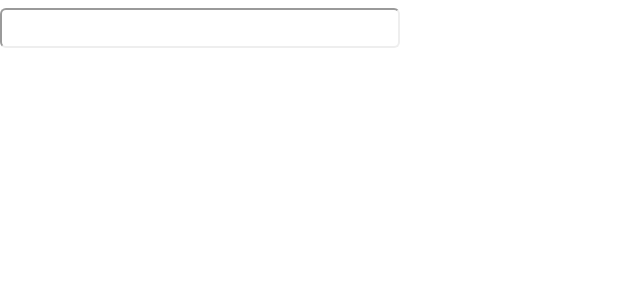
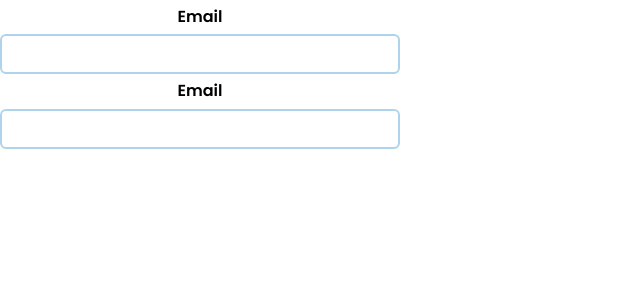
Before and after one commit to GoofyComponent/GoofyDesign, a React (Vite) app: page / in a window 1280 px wide. Shown: the top 300 px of the page, without its empty margins (0-640 px from the left). Built offline with nearby package versions, Linux system fonts and the light colour scheme.

Commit message:
Add first looking to textInput component &

```diff
--- a/package.json
+++ b/package.json
@@ -1,5 +1,5 @@
 {
-  "name": "my-vue-app",
+  "name": "goofydesign",
   "private": true,
   "version": "0.0.0",
   "type": "module",
--- a/src/assets/css/design-tokens/base-colors.css
+++ b/src/assets/css/design-tokens/base-colors.css
@@ -1,8 +1,8 @@
-:root{
-    --goofydesign-color_primary:"#000000";
-    --goofydesign-color_secondary:"#FFFFFF",
-    --goofydesign-color_bg-main:"#073A55",
-    --goofydesign-color_bg-secondary:"#AED3EA";
-    --goofydesign-color_tertiary:"#5FA7D4",
-    --goofydesign-color_error:"#FF1C1C",
+:root {
+  --goofydesign-color_primary: #000000;
+  --goofydesign-color_secondary: #ffffff;
+  --goofydesign-color_bg-main: #073a55;
+  --goofydesign-color_bg-secondary: #aed3ea;
+  --goofydesign-color_tertiary: #5fa7d4;
+  --goofydesign-color_error: #ff1c1c;
 }
--- /dev/null
+++ b/src/assets/css/design-tokens/radius.css
@@ -0,0 +1,3 @@
+:root {
+  --goofydesign-radius_normal: 0.375rem;
+}
--- a/src/assets/css/utilities/index.css
+++ b/src/assets/css/utilities/index.css
@@ -1 +1,287 @@
-@import "node_modules/modern-normalize/modern-normalize.css";
+/*! modern-normalize v1.1.0 | MIT License | https://github.com/sindresorhus/modern-normalize */
+
+/*
+Document
+========
+*/
+
+/**
+Use a better box model (opinionated).
+*/
+
+*,
+::before,
+::after {
+  box-sizing: border-box;
+}
+
+/**
+Use a more readable tab size (opinionated).
+*/
+
+html {
+  -moz-tab-size: 4;
+  tab-size: 4;
+}
+
+/**
+1. Correct the line height in all browsers.
+2. Prevent adjustments of font size after orientation changes in iOS.
+*/
+
+html {
+  line-height: 1.15; /* 1 */
+  -webkit-text-size-adjust: 100%; /* 2 */
+}
+
+/*
+Sections
+========
+*/
+
+/**
+Remove the margin in all browsers.
+*/
+
+body {
+  margin: 0;
+}
+
+/**
+Improve consistency of default fonts in all browsers. (https://github.com/sindresorhus/modern-normalize/issues/3)
+*/
+
+body {
+  font-family: system-ui, -apple-system,
+    /* Firefox supports this but not yet `system-ui` */ "Segoe UI", Roboto,
+    Helvetica, Arial, sans-serif, "Apple Color Emoji", "Segoe UI Emoji";
+}
+
+/*
+Grouping content
+================
+*/
+
+/**
+1. Add the correct height in Firefox.
+2. Correct the inheritance of border color in Firefox. (https://bugzilla.mozilla.org/show_bug.cgi?id=190655)
+*/
+
+hr {
+  height: 0; /* 1 */
+  color: inherit; /* 2 */
+}
+
+/*
+Text-level semantics
+====================
+*/
+
+/**
+Add the correct text decoration in Chrome, Edge, and Safari.
+*/
+
+abbr[title] {
+  text-decoration: underline dotted;
+}
+
+/**
+Add the correct font weight in Edge and Safari.
+*/
+
+b,
+strong {
+  font-weight: bolder;
+}
+
+/**
+1. Improve consistency of default fonts in all browsers. (https://github.com/sindresorhus/modern-normalize/issues/3)
+2. Correct the odd 'em' font sizing in all browsers.
+*/
+
+code,
+kbd,
+samp,
+pre {
+  font-family: ui-monospace, SFMono-Regular, Consolas, "Liberation Mono", Menlo,
+    monospace; /* 1 */
+  font-size: 1em; /* 2 */
+}
+
+/**
+Add the correct font size in all browsers.
+*/
+
+small {
+  font-size: 80%;
+}
+
+/**
+Prevent 'sub' and 'sup' elements from affecting the line height in all browsers.
+*/
+
+sub,
+sup {
+  font-size: 75%;
+  line-height: 0;
+  position: relative;
+  vertical-align: baseline;
+}
+
+sub {
+  bottom: -0.25em;
+}
+
+sup {
+  top: -0.5em;
+}
+
+/*
+Tabular data
+============
+*/
+
+/**
+1. Remove text indentation from table contents in Chrome and Safari. (https://bugs.chromium.org/p/chromium/issues/detail?id=999088, https://bugs.webkit.org/show_bug.cgi?id=201297)
+2. Correct table border color inheritance in all Chrome and Safari. (https://bugs.chromium.org/p/chromium/issues/detail?id=935729, https://bugs.webkit.org/show_bug.cgi?id=195016)
+*/
+
+table {
+  text-indent: 0; /* 1 */
+  border-color: inherit; /* 2 */
+}
+
+/*
+Forms
+=====
+*/
+
+/**
+1. Change the font styles in all browsers.
+2. Remove the margin in Firefox and Safari.
+*/
+
+button,
+input,
+optgroup,
+select,
+textarea {
+  font-family: inherit; /* 1 */
+  font-size: 100%; /* 1 */
+  line-height: 1.15; /* 1 */
+  margin: 0; /* 2 */
+}
+
+/**
+Remove the inheritance of text transform in Edge and Firefox.
+1. Remove the inheritance of text transform in Firefox.
+*/
+
+button,
+select {
+  /* 1 */
+  text-transform: none;
+}
+
+/**
+Correct the inability to style clickable types in iOS and Safari.
+*/
+
+button,
+[type="button"],
+[type="reset"],
+[type="submit"] {
+  -webkit-appearance: button;
+}
+
+/**
+Remove the inner border and padding in Firefox.
+*/
+
+::-moz-focus-inner {
+  border-style: none;
+  padding: 0;
+}
+
+/**
+Restore the focus styles unset by the previous rule.
+*/
+
+:-moz-focusring {
+  outline: 1px dotted ButtonText;
+}
+
+/**
+Remove the additional ':invalid' styles in Firefox.
+See: https://github.com/mozilla/gecko-dev/blob/2f9eacd9d3d995c937b4251a5557d95d494c9be1/layout/style/res/forms.css#L728-L737
+*/
+
+:-moz-ui-invalid {
+  box-shadow: none;
+}
+
+/**
+Remove the padding so developers are not caught out when they zero out 'fieldset' elements in all browsers.
+*/
+
+legend {
+  padding: 0;
+}
+
+/**
+Add the correct vertical alignment in Chrome and Firefox.
+*/
+
+progress {
+  vertical-align: baseline;
+}
+
+/**
+Correct the cursor style of increment and decrement buttons in Safari.
+*/
+
+::-webkit-inner-spin-button,
+::-webkit-outer-spin-button {
+  height: auto;
+}
+
+/**
+1. Correct the odd appearance in Chrome and Safari.
+2. Correct the outline style in Safari.
+*/
+
+[type="search"] {
+  -webkit-appearance: textfield; /* 1 */
+  outline-offset: -2px; /* 2 */
+}
+
+/**
+Remove the inner padding in Chrome and Safari on macOS.
+*/
+
+::-webkit-search-decoration {
+  -webkit-appearance: none;
+}
+
+/**
+1. Correct the inability to style clickable types in iOS and Safari.
+2. Change font properties to 'inherit' in Safari.
+*/
+
+::-webkit-file-upload-button {
+  -webkit-appearance: button; /* 1 */
+  font: inherit; /* 2 */
+}
+
+/*
+Interactive
+===========
+*/
+
+/*
+Add the correct display in Chrome and Safari.
+*/
+
+summary {
+  display: list-item;
+}
--- a/src/assets/css/utilities/typography.css
+++ b/src/assets/css/utilities/typography.css
@@ -1,42 +1,45 @@
 @import "../design-tokens/typography.css";
 
-.goofydesign-title-large {
+.goofydesign_title-large {
   font-family: var(--goofydesign-typo_font-family);
   font-weight: var(--goofydesign-typo_title-weight);
   font-size: var(--goofydesign-typo_large-title-size);
 }
 
-.goofydesign-title-medium {
+.goofydesign_title-medium {
   font-family: var(--goofydesign-typo_font-family);
   font-weight: var(--goofydesign-typo_title-weight);
   font-size: var(--goofydesign-typo_medium-title-size);
 }
 
-.goofydesign-title-small {
+.goofydesign_title-small {
   font-family: var(--goofydesign-typo_font-family);
   font-weight: var(--goofydesign-typo_title-weight);
   font-size: var(--goofydesign-typo_small-title-size);
 }
 
-.goofydesign-subtitle {
+.goofydesign_subtitle {
   font-family: var(--goofydesign-typo_font-family);
   font-weight: var(--goofydesign-typo_subtitle-weight);
   font-size: var(--goofydesign-typo_subtitle-size);
 }
 
-.goofydesign-label {
+.goofydesign_label {
   font-family: var(--goofydesign-typo_font-family);
   font-weight: var(--goofydesign-typo_label-weight);
   font-size: var(--goofydesign-typo_label-size);
+  width: 100%;
+  display: flex;
+  justify-content: center;
 }
 
-.goofydesign-button {
+.goofydesign_button {
   font-family: var(--goofydesign-typo_font-family);
   font-weight: var(--goofydesign-typo_button-weight);
   font-size: var(--goofydesign-typo_button-size);
 }
 
-.goofydesign-regular {
+.goofydesign_regular {
   font-family: var(--goofydesign-typo_font-family);
   font-weight: var(--goofydesign-typo_regular-weight);
   font-size: var(--goofydesign-typo_regular-size);
--- a/src/components/App.tsx
+++ /dev/null
@@ -1,18 +0,0 @@
-import { useState } from "react";
-
-import reactLogo from "../assets/img/svg/react.svg";
-import viteLogo from "../assets/img/svg/vite.svg";
-
-import { TextInput } from "./TextInput/TextInput";
-
-function App() {
-  const [count, setCount] = useState(0);
-
-  return (
-    <div className="App" style={{ width: "25rem" }}>
-      <TextInput title="Your mail" />
-    </div>
-  );
-}
-
-export default App;
--- a/src/components/TextInput/TextInput.css
+++ b/src/components/TextInput/TextInput.css
@@ -1,16 +1,27 @@
+@import "../../assets/css/utilities/typography.css";
 @import "../../assets/css/design-tokens/base-colors.css";
-@import "../../assets/css/utilities/typography.css";
+@import "../../assets/css/design-tokens/spacings.css";
+@import "../../assets/css/design-tokens/radius.css";
+
+.goofydesign_forminput {
+  margin-top: var(--goofydesign-space_2);
+  margin-bottom: var(--goofydesign-space_2);
+}
 
 .goofydesign_textinput {
+  font-family: var(--goofydesign-typo_font-family);
   display: flex;
   flex-direction: column;
   width: 100%;
   outline: 2px solid transparent;
   outline-offset: 2px;
-  padding: 0.5rem;
-  border-color: var(--goofydesign-color_bg-secondary);
-  border-width: 2px;
-  border-radius: 0.375rem;
-  height: 2.5rem;
-  margin-top: 0.5rem;
+  padding: var(--goofydesign-space_2);
+  border: 2px solid var(--goofydesign-color_bg-secondary);
+  border-radius: var(--goofydesign-radius_normal);
+  height: var(--goofydesign-space_10);
+  margin-top: var(--goofydesign-space_2);
 }
+
+.goofydesign_textinput_error {
+  border-color: var(--goofydesign-color_error);
+}
--- a/src/components/TextInput/TextInput.tsx
+++ b/src/components/TextInput/TextInput.tsx
@@ -1,10 +1,12 @@
 import clsx from "clsx";
 
 import "./TextInput.css";
+import "../../assets/css/utilities/typography.css";
 
 type InputProps = {
   state?: string;
   label?: string;
+  labelPosition?: string;
   isTextArea?: boolean;
   title: string;
   placeholder?: string;
@@ -13,24 +15,35 @@
 export const TextInput = ({
   state = "default",
   label,
+  labelPosition = "center",
   isTextArea = false,
   title,
   placeholder,
 }: InputProps) => {
   return (
-    <>
-      {label && <></>}
+    <div className="goofydesign_forminput">
+      {label && <label className={clsx("goofydesign_label")}>{label}</label>}
       {isTextArea && (
-        <textarea title={title} placeholder={placeholder && placeholder} />
+        <textarea
+          title={title}
+          placeholder={placeholder && placeholder}
+          className={clsx(
+            "goofydesign_textinput",
+            state === "error" && "goofydesign_textinput_error"
+          )}
+        />
       )}
       {!isTextArea && (
         <input
           type={"text"}
           title={title}
           placeholder={placeholder && placeholder}
-          className={clsx("goofydesign_textinput")}
+          className={clsx(
+            "goofydesign_textinput",
+            state === "error" && "goofydesign_textinput_error"
+          )}
         />
       )}
-    </>
+    </div>
   );
 };
--- a/src/main.tsx
+++ b/src/main.tsx
@@ -1,8 +1,7 @@
-import "normalize.css";
 import React from "react";
 import ReactDOM from "react-dom/client";
 
-import App from "./components/App";
+import App from "./pages/App";
 
 import "./assets/css/utilities/index.css";
 
--- /dev/null
+++ b/src/pages/App.tsx
@@ -0,0 +1,12 @@
+import { TextInput } from "../components/TextInput/TextInput";
+
+function App() {
+  return (
+    <div className="App" style={{ width: "25rem" }}>
+      <TextInput title="Your mail" label="Email" />
+      <TextInput title="Your password" label="Email" />
+    </div>
+  );
+}
+
+export default App;
```
